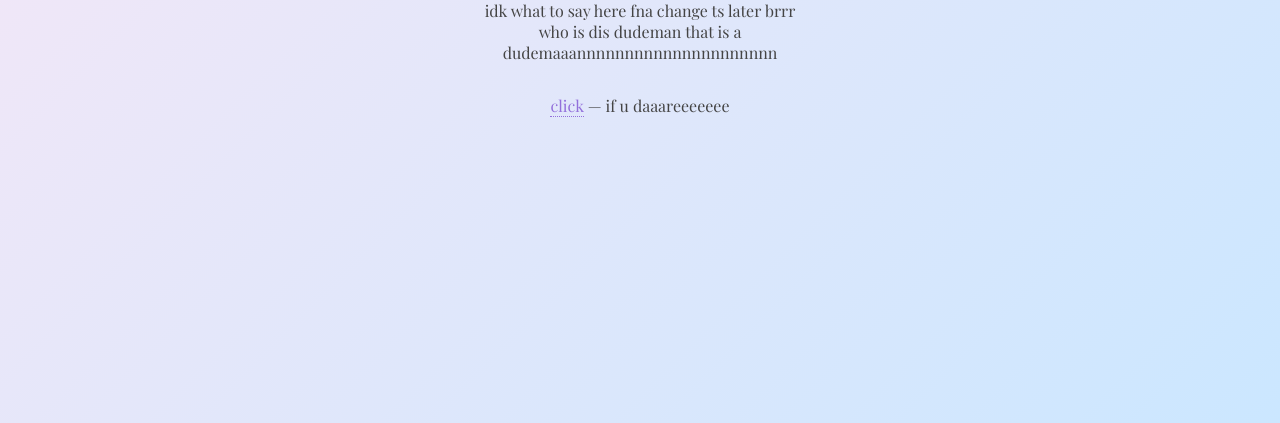
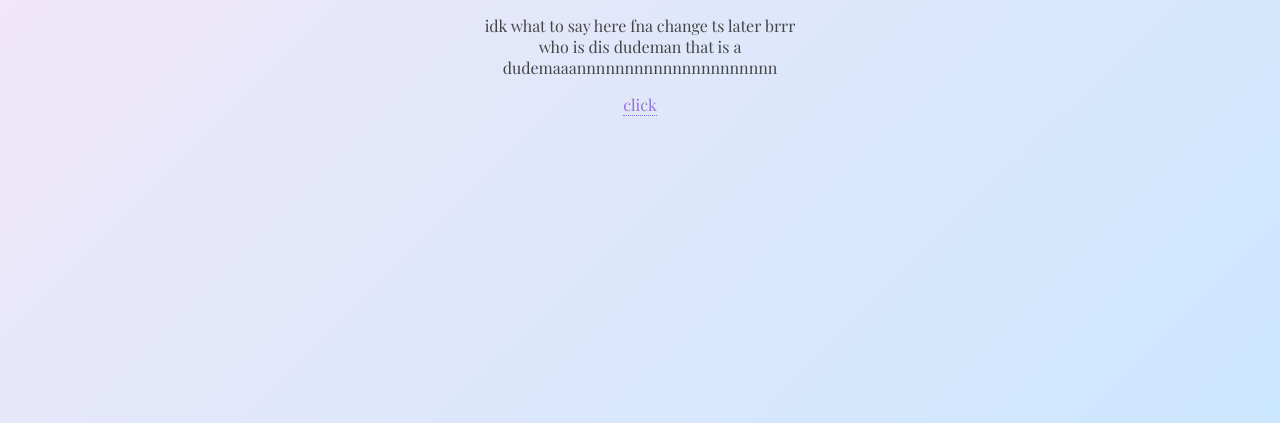
Before and after one commit to zzaflal/helo, a plain HTML site: page index.html in a window 1280 px wide. Shown: the part 393-816 px from the top of the page. Drawn offline with nearby package versions, Linux system fonts and the light colour scheme.

Commit message:
Update index.html

```diff
--- a/index.html
+++ b/index.html
@@ -41,7 +41,7 @@
   <h1> helohelohelo </h1>
   <p>idk what to say here fna change ts later brrr<br>
   who is dis dudeman that is a dudemaaannnnnnnnnnnnnnnnnnnnn</p>
-  <p><a href="#" id="click-link">click</a> — if u daaareeeeeee </p>
+  <a href="#" id="enter-link">click</a>
 
   <script>
     const enterLink = document.getElementById("click-link");
```
